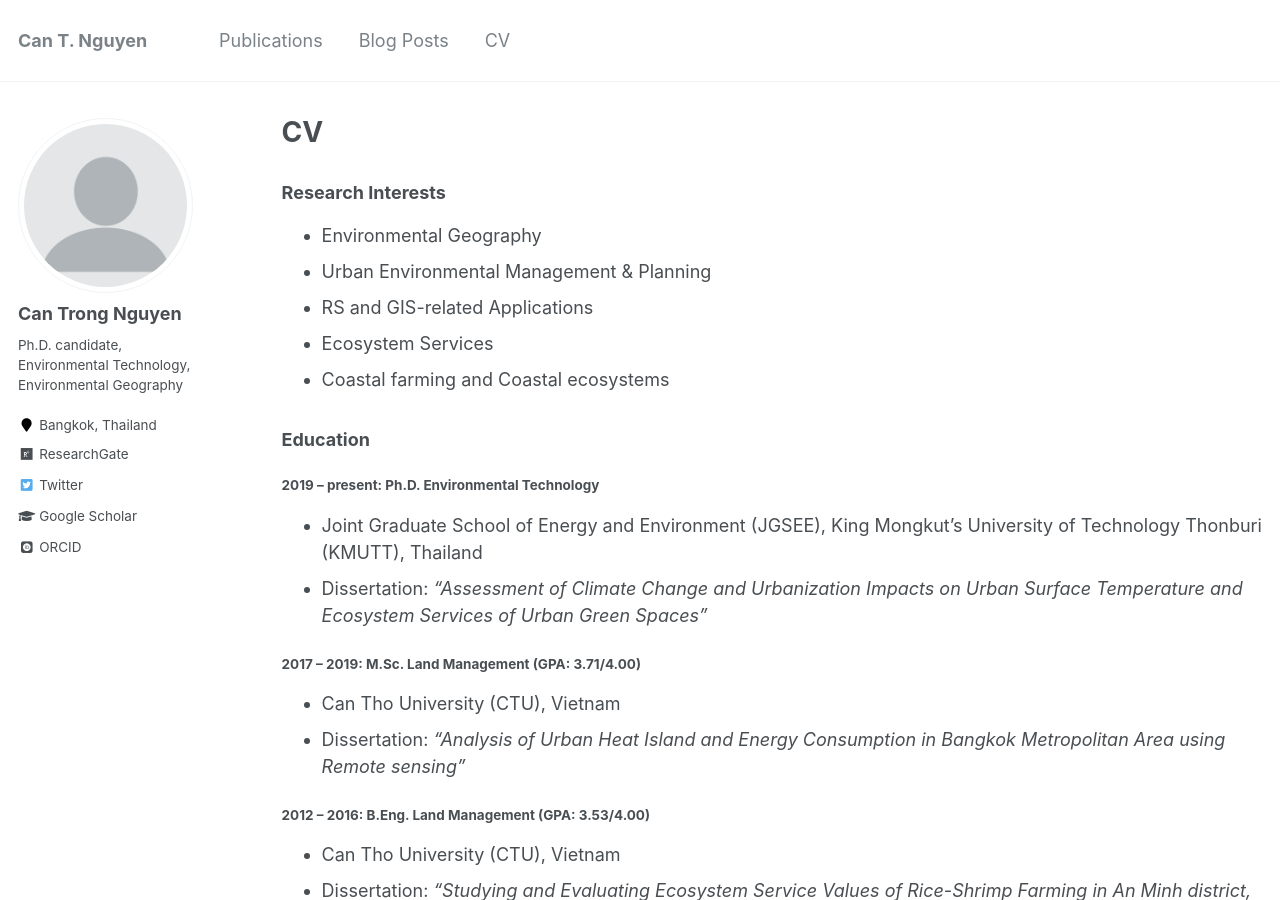
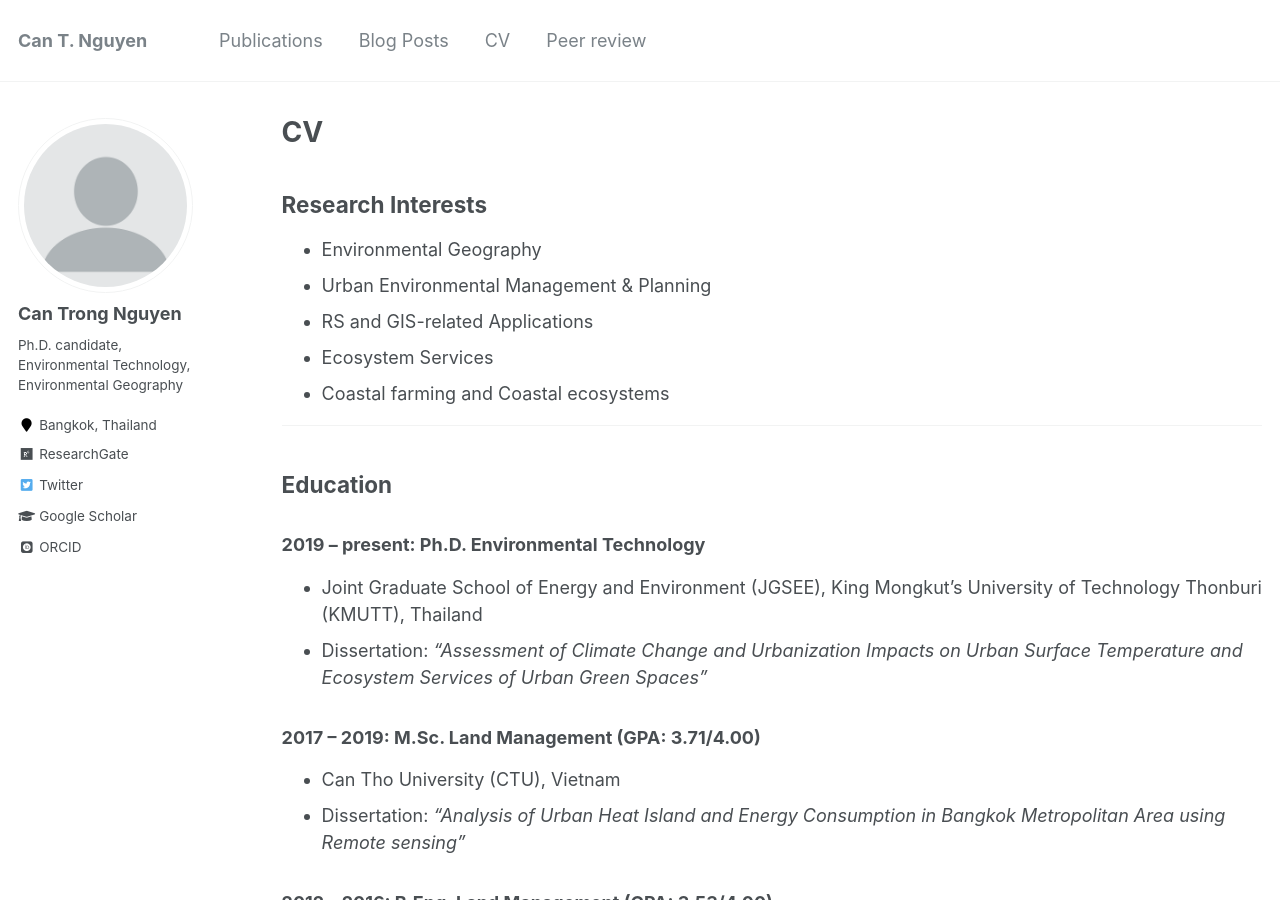
Before and after one commit to canng/oldsite, a Jekyll site: the page built from _pages/cv.md, in a window 1280 px wide and 900 px high. Built offline with Jekyll 4.4.1, drawn with Linux system fonts in a browser that asks for light colours; some web fonts are replaced.

Commit message:
update navigation

```diff
--- a/_data/navigation.yml
+++ b/_data/navigation.yml
@@ -18,5 +18,8 @@ main:
   - title: "CV"
     url: /cv/
 
+  - title: "Peer review"
+    url: /review/
+
 #  - title: "Guide"
 #    url: /markdown/
--- a/_pages/cv.md
+++ b/_pages/cv.md
@@ -9,58 +9,53 @@ redirect_from:
 
 {% include base_path %}
 
-### Research Interests
+## Research Interests
 * Environmental Geography
 * Urban Environmental Management & Planning
 * RS and GIS-related Applications
 * Ecosystem Services
 * Coastal farming and Coastal ecosystems
 
+<hr>
 
-### Education
-#### 2019 – present: Ph.D. Environmental Technology
+## Education
+### 2019 – present: Ph.D. Environmental Technology
 * Joint Graduate School of Energy and Environment (JGSEE), King Mongkut’s University of Technology Thonburi (KMUTT), Thailand
 * Dissertation: <i>"Assessment of Climate Change and Urbanization Impacts on Urban Surface Temperature and Ecosystem Services of Urban Green Spaces"</i>
 
-
-#### 2017 – 2019: M.Sc. Land Management (GPA: 3.71/4.00)
+### 2017 – 2019: M.Sc. Land Management (GPA: 3.71/4.00)
 * Can Tho University (CTU), Vietnam
 * Dissertation: <i>"Analysis of Urban Heat Island and Energy Consumption in Bangkok Metropolitan Area using Remote sensing"</i>
 
-
-#### 2012 – 2016: B.Eng. Land Management (GPA: 3.53/4.00)
+### 2012 – 2016: B.Eng. Land Management (GPA: 3.53/4.00)
 * Can Tho University (CTU), Vietnam
 * Dissertation: <i>"Studying and Evaluating Ecosystem Service Values of Rice-Shrimp Farming in An Minh district, Kien Giang province" </i>
 
+<hr>
 
-### Research Experiences
-#### Aug 2019 – Present: Research Assistant (RA)
+## Research Experiences
+### Aug 2019 – Present: Research Assistant (RA)
 * AGAR Lab, JGSEE, KMUTT, Thailand (under supervision of Dr. Amnat Chidthaisong & Dr. Pariwate Varnakovida)
 * Duty: Earth observation & Geospatial Data Analysis
 
-
-#### Mar 2016 – Jul 2019: Research & Teaching Assistant (RA/TA)
+### Mar 2016 – Jul 2019: Research & Teaching Assistant (RA/TA)
 * Land Resources Dept., College of Environment and Natural Resources, Can Tho University, Vietnam
 * Duties: Research Assistant, Teaching Supporting, Undergraduate Thesis Mentoring, and Supportive Trainer in GIS and RS Applications
 
-
-#### Dec 2017 – May 2018: Visiting Researcher
+### Dec 2017 – May 2018: Visiting Researcher
 * KMUTT Geospatial Engineering and Innovation Center (KGEO), Thailand
 * Duty: Remotely sensed Data Processing, Geospatial Data Analysis
 
 <hr>
 
-### Honors and Awards
-
+## Honors and Awards
 * Petcha Pra Jom Klao Doctoral Research Scholarship          (2019–2022)
 * Intern Fellowship at KGEO, KMUTT, Thailand                 (Dec 2017–May 2018)
 * University’s Incentive Fellowship (Top 5%)                 (2014, 2015)
 
-
 <hr>
 
-### Trainings
-
+## Trainings
 * Dec 2019: “Remote Sensing Land use/cover Change and Climate Impacts in Coastal Zone”. South/Southeast Asia Research Initiative (SARI), Land cover/land use Change Program, NASA (Phuket, Thailand)
 * Dec 2018: "R-Statistics". Nagasaki University and Can Tho University (Can Tho, Vietnam).
 * Oct 2018: "Google Earth Engine Training". HCMC Institute of Resources Geography and SERVIR-Mekong (HCMC, Vietnam).
@@ -70,11 +65,9 @@ redirect_from:
 * November 2016: “Stable Isotope Analysis for the Study of Coastal Food Webs: Theory and Practice”, SEDES IJL (HCMC, Vietnam)
 * November 2016: “Ecosystem-based Adaptation Approach for Sustainable Management and Governance of Coastal Ecosystems (ENGAGE)”. AITVN (Can Tho, Vietnam)
 
-
 <hr>
 
-### Projects
-
+## Projects
 * “So COOL KMUTT Plan” (2021). Funded by KMUTT under KMUTT Steering Committee for Carbon Neutrality by 2040. Duties: Leader (01 subproject) & Member (01 subproject).
 * “Land resource Assessment for Sustainable Development of Agriculture - Forestry - Fisheries and Socio-economic development in An Bien District, Kien Giang Province” (2020). Duty: Remote sensing Technical Assistance.
 * Can Tho University Improvement Project (2017-2021). Co-funded by JICA and Japanese ODA loan. Duties: Proposal Development (03 branch topics) & Implementation (subproject ODA-E8).
@@ -82,14 +75,11 @@ redirect_from:
 * “Solution for Cloud removal on MODIS time to Assess Variations of Rice crop Structures in the Mekong Delta region, Vietnam”. Funded by Can Tho University (2017-2018). Duty: Member.
 * “Impact Assessment of Climate Change on Aquaculture/Fisheries Household Livelihood in the Lower Mekong Delta, Vietnam". Funded by SEARCA Seed Fund for Strategic Research and Training (SFRT) Program (2015-2016). Duty: Remote sensing Technical Assistance.
 
+ <hr>
 
-<hr>
-
-### Presentations/ Invited Talks
-
+## Presentations/ Invited Talks
 * "Urbanization and Climate change impacts on Urban Heat Island in Bangkok and Ho Chi Minh city” at The 2nd International Ph.D. Students Conference on Environment. Mahidol University, Thailand (05/08/2021). </li>
 * “InVEST – Urban Cooling Model and Applications” at KMUTT Steering Committee for Carbon Neutrality by 2040. KMUTT, Thailand (23/06/2021). </li>
 * “Mapping Cultural Ecosystem Services using Public Participatory Mapping” at training on Approaches to Evaluating Ecosystem Services. Can Tho University, Vietnam (18/06/2021). </li>
 
-
 <hr>
```
Also changed, not shown: _pages/review.md (added, +31 -0 lines).
